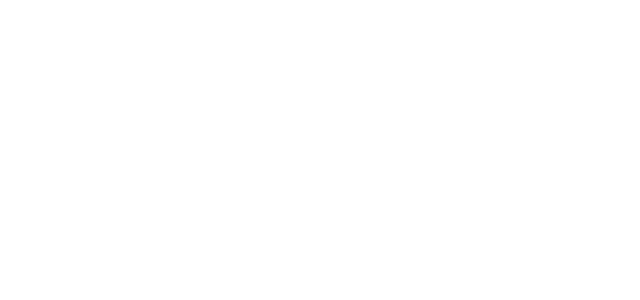
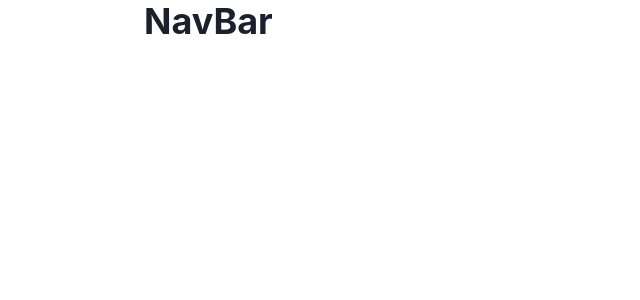
Before and after one commit to MarcosPennachini/e-commerce-pennachini, a React (Create React App) app: page / in a window 1280 px wide. Shown: the top 300 px of the page, without its empty margins (0-640 px from the left). Built offline with nearby package versions, Linux system fonts and the light colour scheme.

Commit message:
Formatting navbar

```diff
--- a/src/App.js
+++ b/src/App.js
@@ -1,8 +1,10 @@
+import NavBar from './components/NavBar';
 
 function App() {
   return (
-    <div>
-    </div>
+    <>
+      <NavBar></NavBar>
+    </>
   );
 }
 
--- a/src/components/NavBar.js
+++ b/src/components/NavBar.js
@@ -1,11 +1,13 @@
 import React from 'react'
-import { Container, Flex } from '@chakra-ui/react';
+import { Container, Flex, Heading } from '@chakra-ui/react';
 
 const NavBar = () => {
     return (
-        <Container maxW='container.xl'>
+        <Container maxW='container.lg'>
             <Flex w='full' justifyContent='space-between'>
-
+                <Heading size='xl'>
+                    NavBar
+                </Heading>
             </Flex>
         </Container>
     );
```
